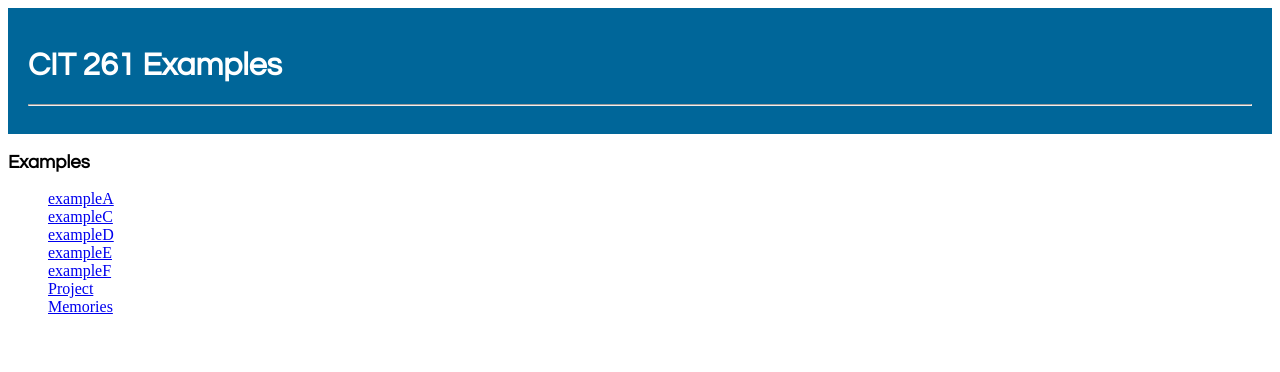
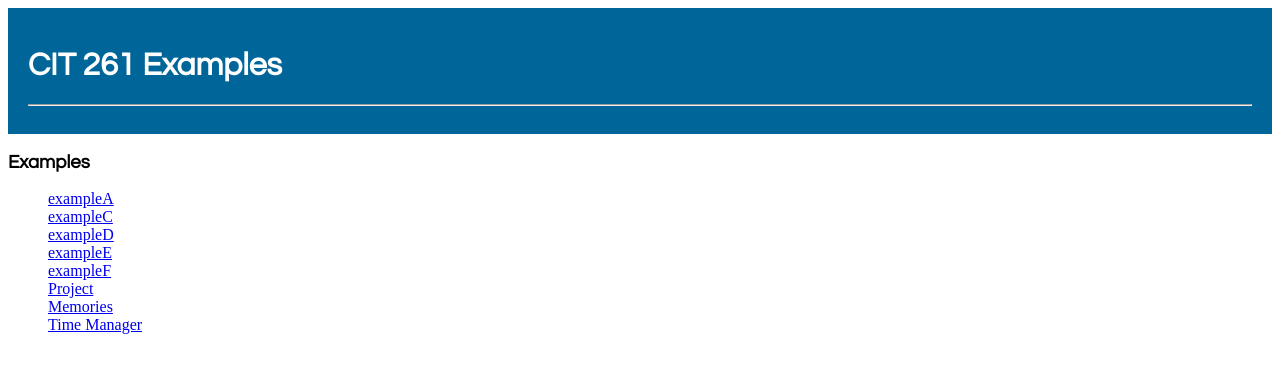
Before and after one commit to bagleric/bagleric.github.io, a plain HTML site: page CIT261/CIT261index.html in a window 1280 px wide. Drawn offline with Linux system fonts and the light colour scheme.

Commit message:
Added time manager to CIT 261 Index

```diff
--- a/CIT261/CIT261index.html
+++ b/CIT261/CIT261index.html
@@ -22,6 +22,7 @@
                         <li><a href="exampleF/exampleF.html">exampleF</a></li>
                         <li><a href="Project1-AJMusic/AJMusic.html">Project</a>
                          <li><a href="Memories/MemoriesTesting.html">Memories</a></li>
+                         <li><a href="timeManager/timeManager.html">Time Manager</a></li>
                     </ul>
         </div>
 </body>
```
